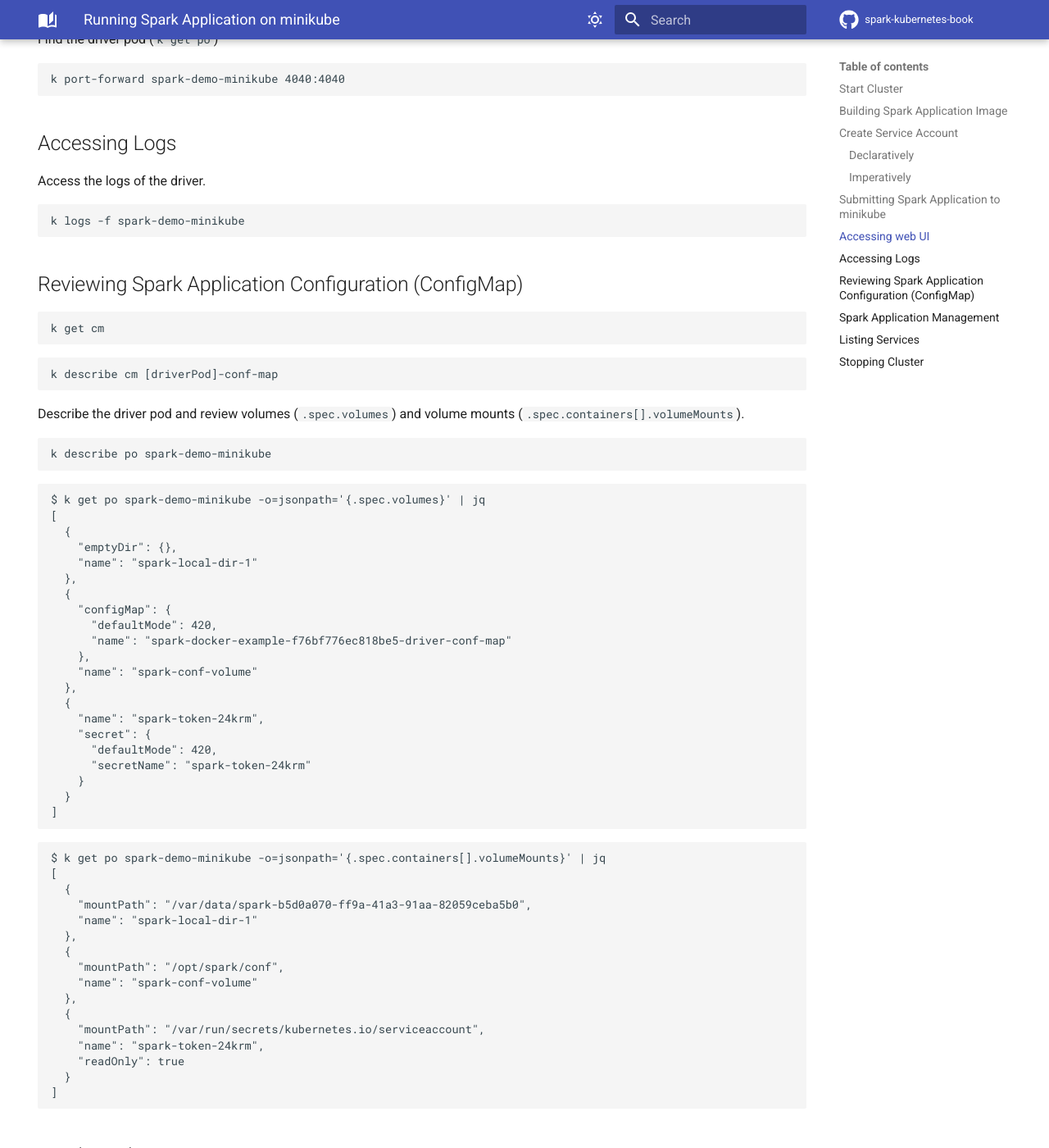
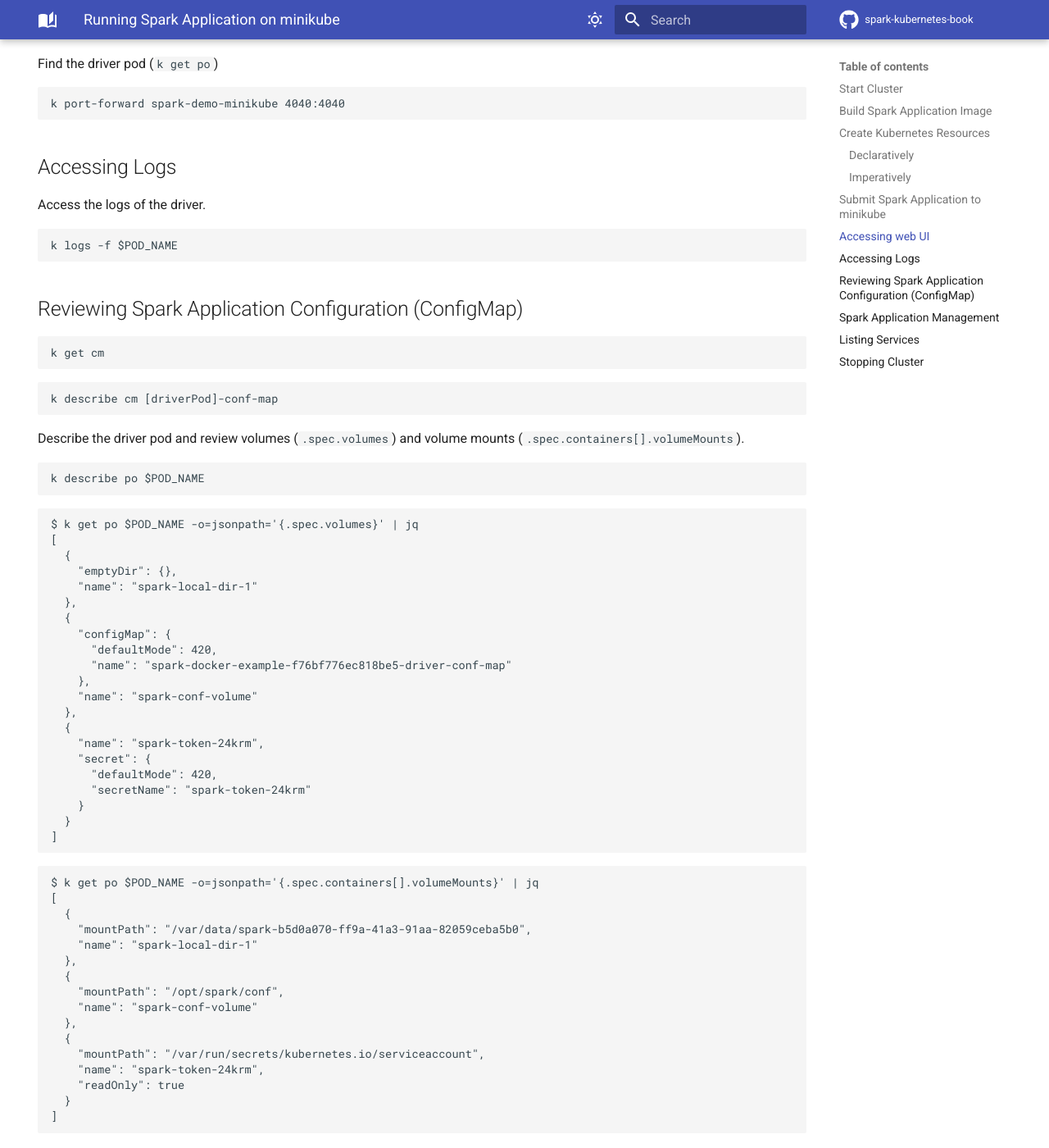
Before and after one commit to jaceklaskowski/spark-kubernetes-book, an MkDocs documentation site: the page built from docs/demo/running-spark-application-on-minikube.md, in a window 1280 px wide and 1400 px high, scrolled down 3907 px. Shown: the whole window at 82% size. Built offline with MkDocs 1.6.1 and Material for MkDocs 9.7.7, drawn with Linux system fonts in a browser that asks for light colours; comment, search, counter and statistics services are not loaded; some of the changed text lies outside the part shown.

````diff
--- a/docs/demo/running-spark-application-on-minikube.md
+++ b/docs/demo/running-spark-application-on-minikube.md
@@ -18,7 +18,7 @@
 minikube start --cpus 4 --memory 8192
 ```
 
-## Building Spark Application Image
+## Build Spark Application Image
 
 Make sure you've got a Spark image available in minikube's Docker registry.
 
@@ -57,11 +57,11 @@
 meetup-app-deps    0.1.0     e0d9e14b3437   6 minutes ago    510MB
 ```
 
-## Create Service Account
+## Create Kubernetes Resources
 
-Create required Kubernetes resources (a namespace, a service account, and a cluster role binding).
+Create required Kubernetes resources to run a Spark application.
 
-!!! tip
+??? tip "Spark official documentation"
     Learn more from the [Spark official documentation](http://spark.apache.org/docs/latest/running-on-kubernetes.html#rbac).
 
 A namespace is optional, but the service account and the cluster role binding with proper permissions would lead to the following exception message:
@@ -128,7 +128,7 @@
   -n spark-demo
 ```
 
-## Submitting Spark Application to minikube
+## Submit Spark Application to minikube
 
 ```text
 cd $SPARK_HOME
@@ -138,16 +138,21 @@
 K8S_SERVER=$(k config view --output=jsonpath='{.clusters[].cluster.server}')
 ```
 
+```text
+export POD_NAME=meetup-spark-app
+export IMAGE_NAME=$POD_NAME:0.1.0
+```
+
 Please note the [configuration properties](../configuration-properties.md) (some not really necessary but make the demo easier to guide you through, e.g. [spark.kubernetes.driver.pod.name](../configuration-properties.md#spark.kubernetes.driver.pod.name)).
 
 ```text
 ./bin/spark-submit \
   --master k8s://$K8S_SERVER \
   --deploy-mode cluster \
-  --name spark-docker-example \
+  --name $POD_NAME \
   --class meetup.SparkApp \
-  --conf spark.kubernetes.container.image=meetup-spark-app:0.1.0 \
-  --conf spark.kubernetes.driver.pod.name=meetup-spark-app \
+  --conf spark.kubernetes.container.image=$IMAGE_NAME \
+  --conf spark.kubernetes.driver.pod.name=$POD_NAME \
   --conf spark.kubernetes.context=minikube \
   --conf spark.kubernetes.namespace=spark-demo \
   --conf spark.kubernetes.authenticate.driver.serviceAccountName=spark \
@@ -203,7 +208,7 @@
 Access the logs of the driver.
 
 ```text
-k logs -f spark-demo-minikube
+k logs -f $POD_NAME
 ```
 
 ## Reviewing Spark Application Configuration (ConfigMap)
@@ -219,11 +224,11 @@
 Describe the driver pod and review volumes (`.spec.volumes`) and volume mounts (`.spec.containers[].volumeMounts`).
 
 ```text
-k describe po spark-demo-minikube
+k describe po $POD_NAME
 ```
 
 ```text
-$ k get po spark-demo-minikube -o=jsonpath='{.spec.volumes}' | jq
+$ k get po $POD_NAME -o=jsonpath='{.spec.volumes}' | jq
 [
   {
     "emptyDir": {},
@@ -247,7 +252,7 @@
 ```
 
 ```text
-$ k get po spark-demo-minikube -o=jsonpath='{.spec.containers[].volumeMounts}' | jq
+$ k get po $POD_NAME -o=jsonpath='{.spec.containers[].volumeMounts}' | jq
 [
   {
     "mountPath": "/var/data/spark-b5d0a070-ff9a-41a3-91aa-82059ceba5b0",
--- a/mkdocs.yml
+++ b/mkdocs.yml
@@ -150,3 +150,4 @@
     - Running Spark Examples on minikube: demo/running-spark-examples-on-minikube.md
     - Running Spark Examples on Google Kubernetes Engine: demo/running-spark-examples-on-google-kubernetes-engine.md
     - Deploying Spark Application to Google Kubernetes Engine: demo/deploying-spark-application-to-google-kubernetes-engine.md
+    - Running Spark Structured Streaming on minikube: demo/running-spark-structured-streaming-on-minikube.md
````
Also changed, not shown: docs/demo/index.md (+1 -0 lines), docs/demo/running-spark-structured-streaming-on-minikube.md (added, +161 -0 lines), 1 other file.
